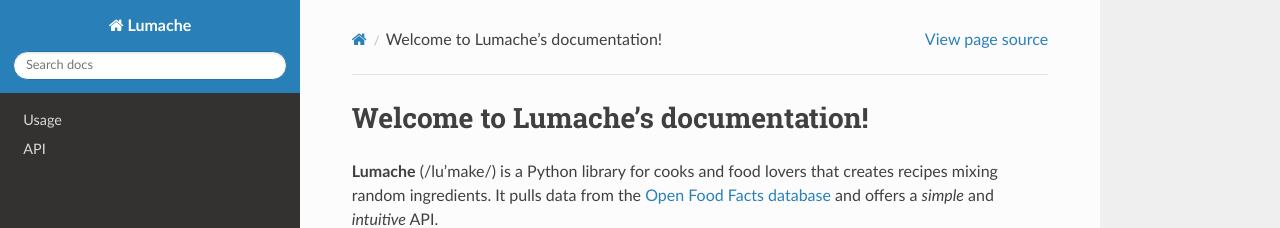
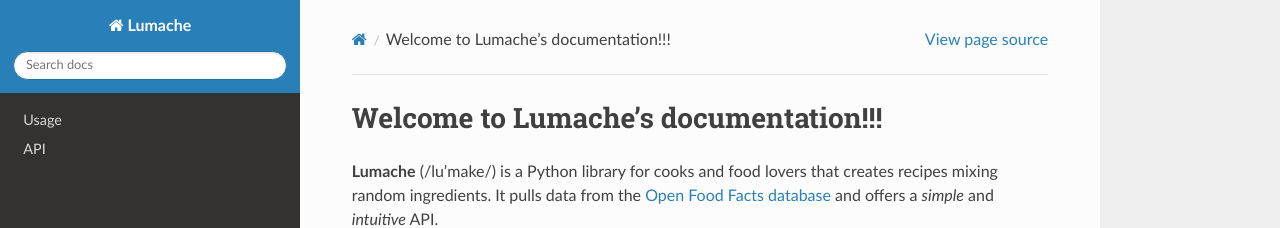
Before and after one commit to qdhack/rtd-tutorial, a Sphinx documentation site: the page built from docs/source/index.rst, in a window 1280 px wide. Shown: the top 228 px of the page. Built offline with Sphinx 7.4.7 and the Read the Docs theme 3.1.0, drawn with Linux system fonts in a browser that asks for light colours.

```diff
--- a/docs/source/index.rst
+++ b/docs/source/index.rst
@@ -1,4 +1,4 @@
-Welcome to Lumache's documentation!
+Welcome to Lumache's documentation!!!
 ===================================
 
 **Lumache** (/lu'make/) is a Python library for cooks and food lovers
```
